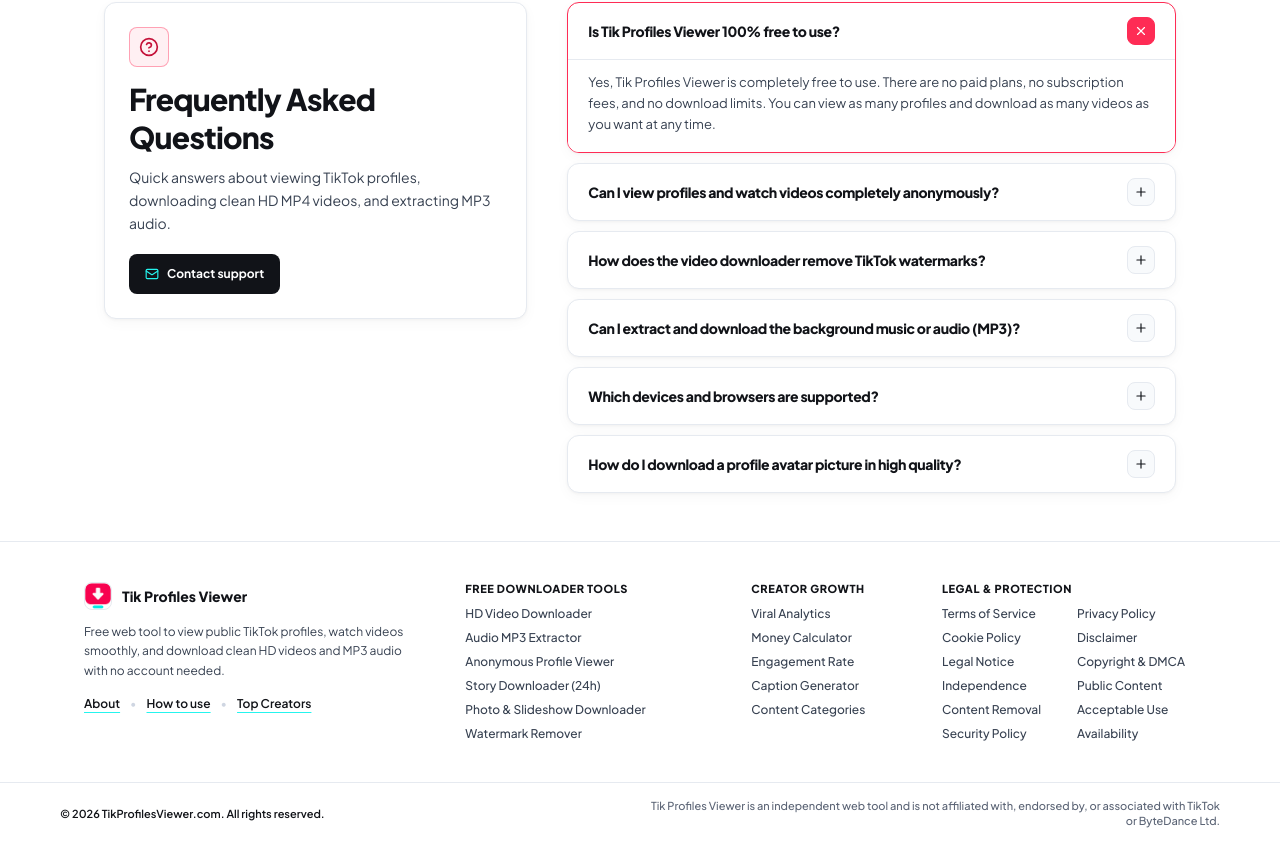
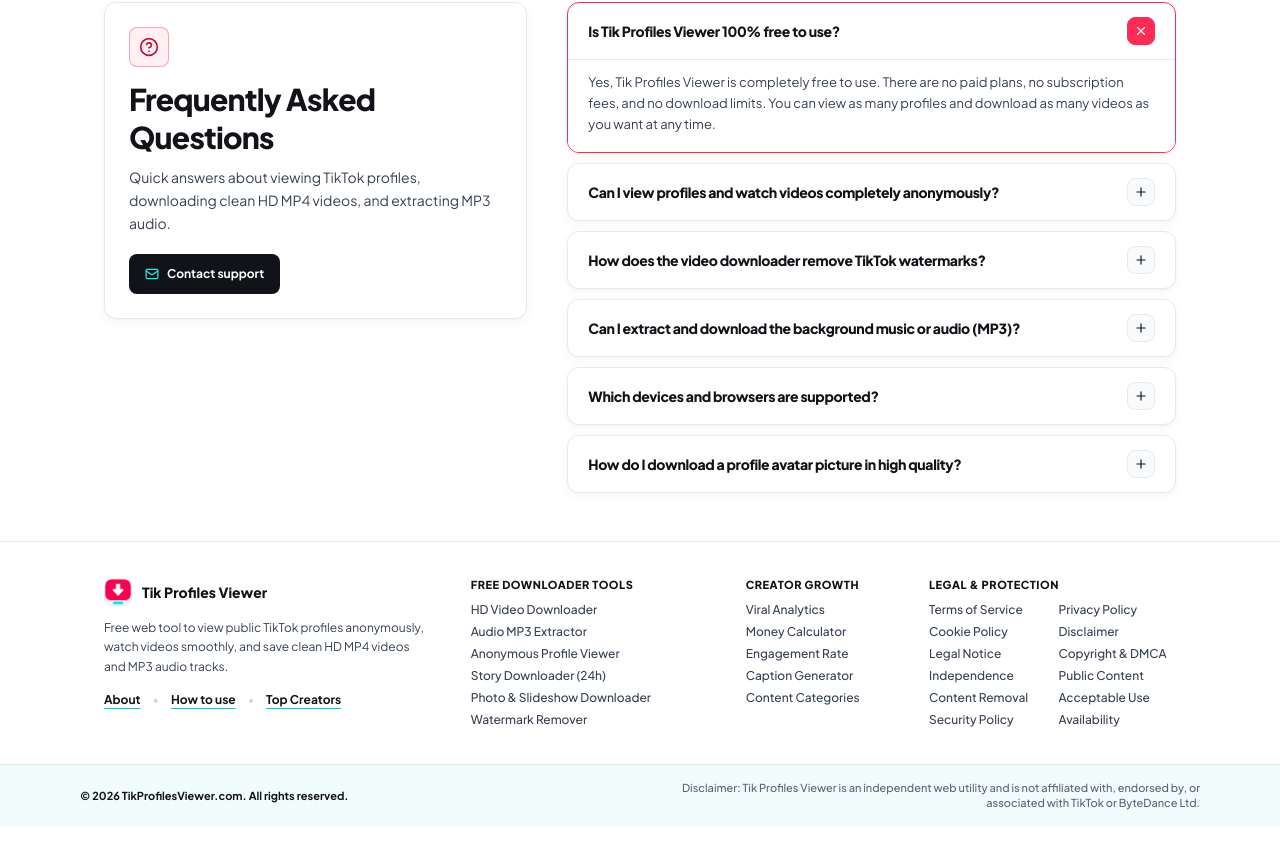
Before and after one commit to eaelax/testing, a Next.js app: page / in a window 1280 px wide. Shown: the part 3708-4553 px from the top of the page. Built offline with nearby package versions, Linux system fonts and the light colour scheme.

Commit message:
Update Footer.tsx

```diff
--- a/components/Footer.tsx
+++ b/components/Footer.tsx
@@ -11,15 +11,16 @@ export default function Footer() {
 
   return (
     <footer className="w-full border-t border-[var(--border-subtle)] bg-[var(--surface-elevated)] text-[var(--ink-secondary)] text-xs mt-auto">
-      <div className="max-w-[1160px] mx-auto px-4 sm:px-6 py-10 grid grid-cols-1 md:grid-cols-2 lg:grid-cols-12 gap-8 text-center md:text-start">
-        {/* Col 1: Brand, Logo & Quick Links */}
-        <div className="lg:col-span-4 flex flex-col items-center md:items-start gap-3">
+      {/* Main Footer Columns */}
+      <div className="max-w-[1120px] mx-auto px-4 sm:px-6 py-9 grid grid-cols-1 md:grid-cols-2 lg:grid-cols-12 gap-7">
+        {/* Col 1: Brand, Logo & About */}
+        <div className="lg:col-span-4 flex flex-col gap-3">
           <Link
             href="/"
             onClick={handleGoHome}
             className="flex items-center gap-2.5 text-[var(--ink-primary)] hover:text-[var(--accent-primary-text)] transition-colors font-extrabold text-sm select-none w-fit rounded-lg focus-visible:outline-2 focus-visible:outline-offset-2 focus-visible:outline-[var(--focus-ring)]"
           >
-            <div className="w-7 h-7 rounded-lg overflow-hidden shrink-0 flex items-center justify-center bg-[var(--surface-canvas)] border border-[var(--border-subtle)]">
+            <div className="w-7 h-7 rounded-lg overflow-hidden shrink-0 flex items-center justify-center bg-[var(--surface-tint-rose)] border border-[var(--border-subtle)]">
               {/* eslint-disable-next-line @next/next/no-img-element */}
               <img
                 src="/assets/aistudio/tik-profiles-viewer-logo_c4487561.png"
@@ -31,27 +32,27 @@ export default function Footer() {
           </Link>
 
           <p className="text-[var(--ink-secondary)] leading-relaxed text-xs max-w-xs">
-            Free web tool to view public TikTok profiles, watch videos smoothly, and download clean HD videos and MP3 audio with no account needed.
+            Free web tool to view public TikTok profiles anonymously, watch videos smoothly, and save clean HD MP4 videos and MP3 audio tracks.
           </p>
 
-          <div className="flex items-center justify-center md:justify-start flex-wrap gap-2.5 text-xs pt-1 text-[var(--ink-primary)]">
+          <div className="flex items-center gap-3 text-xs pt-1 text-[var(--ink-primary)]">
             <Link
               href="/about-tiktok-profile-viewer"
-              className="hover:text-[var(--accent-primary-text)] font-semibold transition-colors underline underline-offset-4 decoration-[var(--accent-cyan)]"
+              className="hover:text-[var(--accent-primary-text)] font-bold transition-colors underline underline-offset-4 decoration-[var(--accent-cyan-hover)]"
             >
               About
             </Link>
             <span className="text-[var(--border-strong)]">•</span>
             <Link
               href="/how-to-use-tiktok-profile-viewer"
-              className="hover:text-[var(--accent-primary-text)] font-semibold transition-colors underline underline-offset-4 decoration-[var(--accent-cyan)]"
+              className="hover:text-[var(--accent-primary-text)] font-bold transition-colors underline underline-offset-4 decoration-[var(--accent-cyan-hover)]"
             >
               How to use
             </Link>
             <span className="text-[var(--border-strong)]">•</span>
             <Link
               href="/creators"
-              className="hover:text-[var(--accent-primary-text)] font-semibold transition-colors underline underline-offset-4 decoration-[var(--accent-cyan)]"
+              className="hover:text-[var(--accent-primary-text)] font-bold transition-colors underline underline-offset-4 decoration-[var(--accent-cyan-hover)]"
             >
               Top Creators
             </Link>
@@ -59,11 +60,11 @@ export default function Footer() {
         </div>
 
         {/* Col 2: Free Tools */}
-        <div className="lg:col-span-3 flex flex-col items-center md:items-start gap-2.5">
+        <div className="lg:col-span-3 flex flex-col gap-2.5">
           <h4 className="text-[11px] font-extrabold uppercase tracking-wider text-[var(--ink-primary)]">
             Free Downloader Tools
           </h4>
-          <ul className="flex flex-col gap-2 text-xs text-[var(--ink-secondary)]">
+          <ul className="flex flex-col gap-1.5 text-xs text-[var(--ink-secondary)]">
             <li>
               <Link href="/tiktok-video-downloader" className="hover:text-[var(--accent-primary-text)] font-medium transition-colors">
                 HD Video Downloader
@@ -98,11 +99,11 @@ export default function Footer() {
         </div>
 
         {/* Col 3: Creator Calculators & Growth */}
-        <div className="lg:col-span-2 flex flex-col items-center md:items-start gap-2.5">
+        <div className="lg:col-span-2 flex flex-col gap-2.5">
           <h4 className="text-[11px] font-extrabold uppercase tracking-wider text-[var(--ink-primary)]">
             Creator Growth
           </h4>
-          <ul className="flex flex-col gap-2 text-xs text-[var(--ink-secondary)]">
+          <ul className="flex flex-col gap-1.5 text-xs text-[var(--ink-secondary)]">
             <li>
               <Link href="/tiktok-analytics" className="hover:text-[var(--accent-primary-text)] font-medium transition-colors">
                 Viral Analytics
@@ -132,11 +133,11 @@ export default function Footer() {
         </div>
 
         {/* Col 4: Legal & Policies */}
-        <div className="lg:col-span-3 flex flex-col items-center md:items-start gap-2.5">
+        <div className="lg:col-span-3 flex flex-col gap-2.5">
           <h4 className="text-[11px] font-extrabold uppercase tracking-wider text-[var(--ink-primary)]">
             Legal &amp; Protection
           </h4>
-          <div className="grid grid-cols-2 gap-x-4 gap-y-2 text-xs text-[var(--ink-secondary)] w-full max-w-xs md:max-w-none">
+          <div className="grid grid-cols-2 gap-x-3 gap-y-1.5 text-xs text-[var(--ink-secondary)]">
             <Link href="/terms-of-service" className="hover:text-[var(--accent-primary-text)] font-medium transition-colors truncate">
               Terms of Service
             </Link>
@@ -177,14 +178,14 @@ export default function Footer() {
         </div>
       </div>
 
-      {/* Bottom Legal Bar */}
-      <div className="border-t border-[var(--border-subtle)] bg-[var(--surface-canvas)] py-4 px-4 sm:px-6">
-        <div className="max-w-[1160px] mx-auto flex flex-col md:flex-row items-center justify-between gap-2 text-[11px] text-[var(--ink-secondary)] font-medium text-center md:text-start">
-          <p className="text-[var(--ink-primary)] font-semibold">
+      {/* Bright Aqua-Mist Bottom Legal Strip */}
+      <div className="border-t border-[var(--border-subtle)] bg-[var(--surface-tint-aqua)] py-4 px-4 sm:px-6">
+        <div className="max-w-[1120px] mx-auto flex flex-col md:flex-row items-center justify-between gap-2 text-[11px] text-[var(--ink-secondary)] font-medium">
+          <p className="text-[var(--ink-primary)] font-bold">
             © {new Date().getFullYear()} TikProfilesViewer.com. All rights reserved.
           </p>
-          <p className="md:text-end max-w-xl text-[var(--ink-muted)]">
-            Tik Profiles Viewer is an independent web tool and is not affiliated with, endorsed by, or associated with TikTok or ByteDance Ltd.
+          <p className="text-center md:text-end max-w-xl text-[var(--ink-muted)]">
+            Disclaimer: Tik Profiles Viewer is an independent web utility and is not affiliated with, endorsed by, or associated with TikTok or ByteDance Ltd.
           </p>
         </div>
       </div>
```
